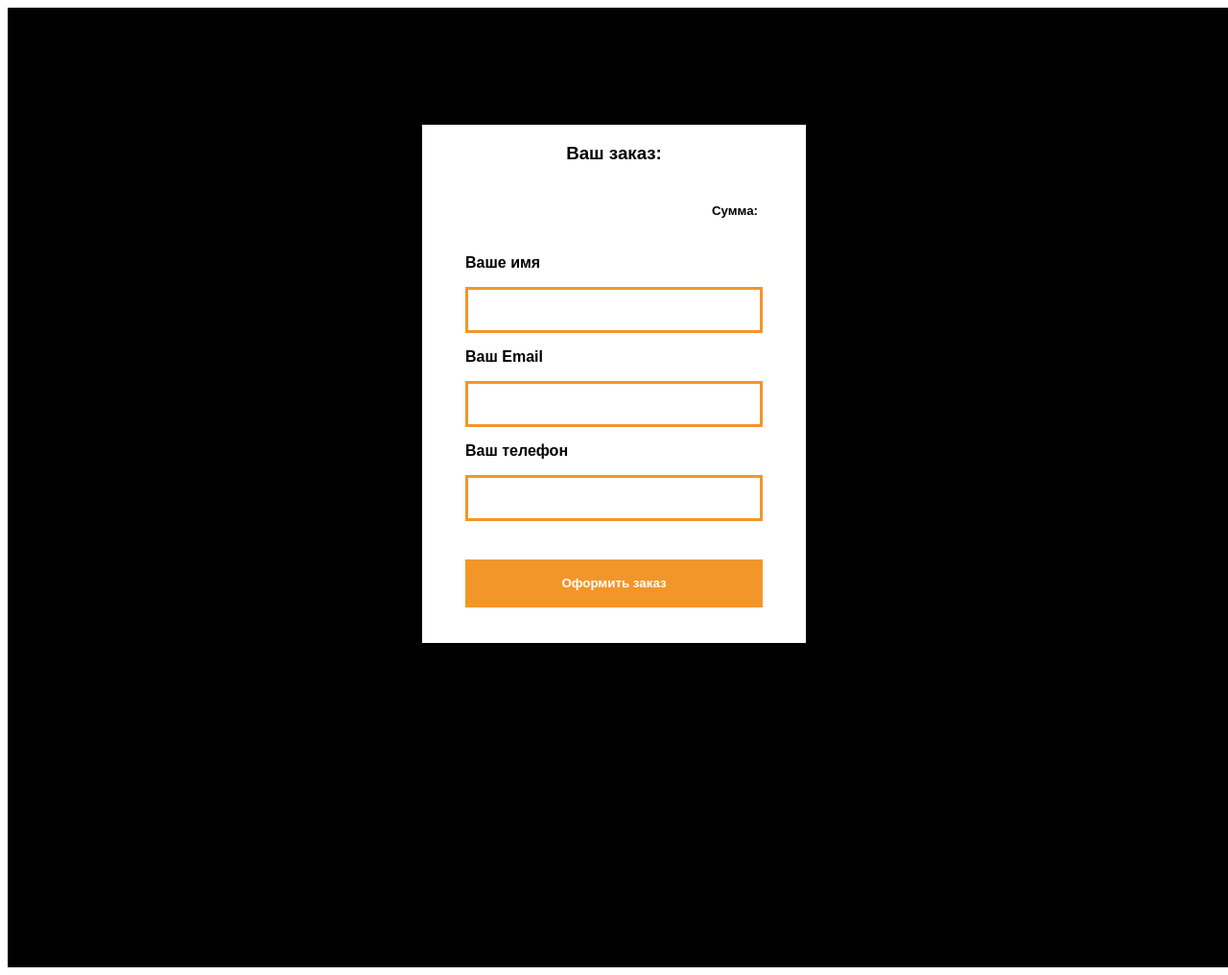
After one commit to Piligreem/practic, a Django app: template practic_site/templates/main/index2.html in a window 1280 px wide; the page is wider, and only the part inside the window is pictured. The commit adds this page. Shown: that part at 96% size. Run offline with Django 4.2, Linux system fonts and the light colour scheme; the template is opened without the code that fills it, so the values that code supplies are empty.

Commit message:
add second page, but it not work

```diff
--- a/practic_site/main/views.py
+++ b/practic_site/main/views.py
@@ -8,4 +8,4 @@ def main_view(request):
 
 
 def cart_view(request):
-    pass
+    return render(request, 'main/index2.html')
--- /dev/null
+++ b/practic_site/static/main/css/style.css
@@ -0,0 +1,59 @@
+.container{
+    width: 1500px;
+    height: 1000px;
+    background-color: black;
+    font-family: Arial;
+    font-weight: bold;
+}
+
+.order-panel{
+    position: absolute;
+    top: 50%;
+    left: 50%;
+    margin-right: -50%;
+    transform: translate(-50%, -50%);
+    background-color: white;
+    display: flex;
+    align-items: center;
+    flex-direction: column;
+    width: 400px;
+    height: 540px;
+}
+
+.order-panel input {
+    background-color: white;
+    border: 3px solid #f39629;
+    font-size:24px;
+    width: 300px;
+    height: 40px;
+    outline: none;
+}
+
+.order-cost {
+    align-self: flex-end;
+    margin-right: 50px;
+}
+
+.order-panel button {
+    background-color: #f39629;
+    color: white;
+    width: 310px;
+    height: 50px;
+    margin-top: 40px;
+    border: 3px solid #f39629;
+    font-family: Arial;
+    display: flex;
+    justify-content: center;
+    align-items: center;
+    transition: 0.5s;
+}
+.order-panel button:hover{
+    background-color: white;
+    color: #f39629;
+    transition: 0.3s;
+}
+.order-panel button p{
+    font-family: Arial;
+    font-weight: bold;
+
+}
--- /dev/null
+++ b/practic_site/templates/main/index2.html
@@ -0,0 +1,42 @@
+{%load static%}
+<!DOCTYPE html>
+<html lang="en">
+<head>
+    <link type="text/css" href="{% static 'main/css/style.css' %}" rel="stylesheet">
+    <meta charset="UTF-8">
+    <meta http-equiv="X-UA-Compatible" content="IE=edge">
+    <meta name="viewport" content="width=device-width, initial-scale=1.0">
+    <link rel="stylesheet" href="style.css">
+    <title>Cart</title>
+</head>
+<body>
+    <div class="container">
+        <div class="order-panel">
+            <div class="panel-header">
+                <h3>Ваш заказ:</h3>
+            </div>
+            <div class="pizza-order">
+
+            </div>
+            <div class="order-cost">
+                <h5>Сумма: </h5> <div class="sum"></div>
+            </div>
+            <div class="customer-name">
+                <p>Ваше имя</p>
+                <input type="text">
+            </div>
+            <div class="customer-email">
+                <p>Ваш Email</p>
+                <input type="text">
+            </div>
+            <div class="customer-phone">
+                <p>Ваш телефон</p>
+                <input type="number">
+            </div>
+            <div class="checkout">
+                <button><p>Оформить заказ</p></button>
+            </div>
+        </div>
+    </div>
+</body>
+</html>
```
Also changed, not shown: practic_site/static/main/css/index.css (renamed from practic_site/static/index.css, +8 -7 lines), practic_site/templates/main/index.html (+9 -9 lines), practic_site/static/img/shapka.jpg (deleted), practic_site/static/img/vk.png (deleted), practic_site/static/main/images/pizza.png (renamed from practic_site/static/img/pizza.png), practic_site/static/main/images/shapka.jpg (renamed from practic_site/static/img/shapka_dark.jpg), practic_site/static/main/images/vk2.png (renamed from practic_site/static/img/vk2.png).
